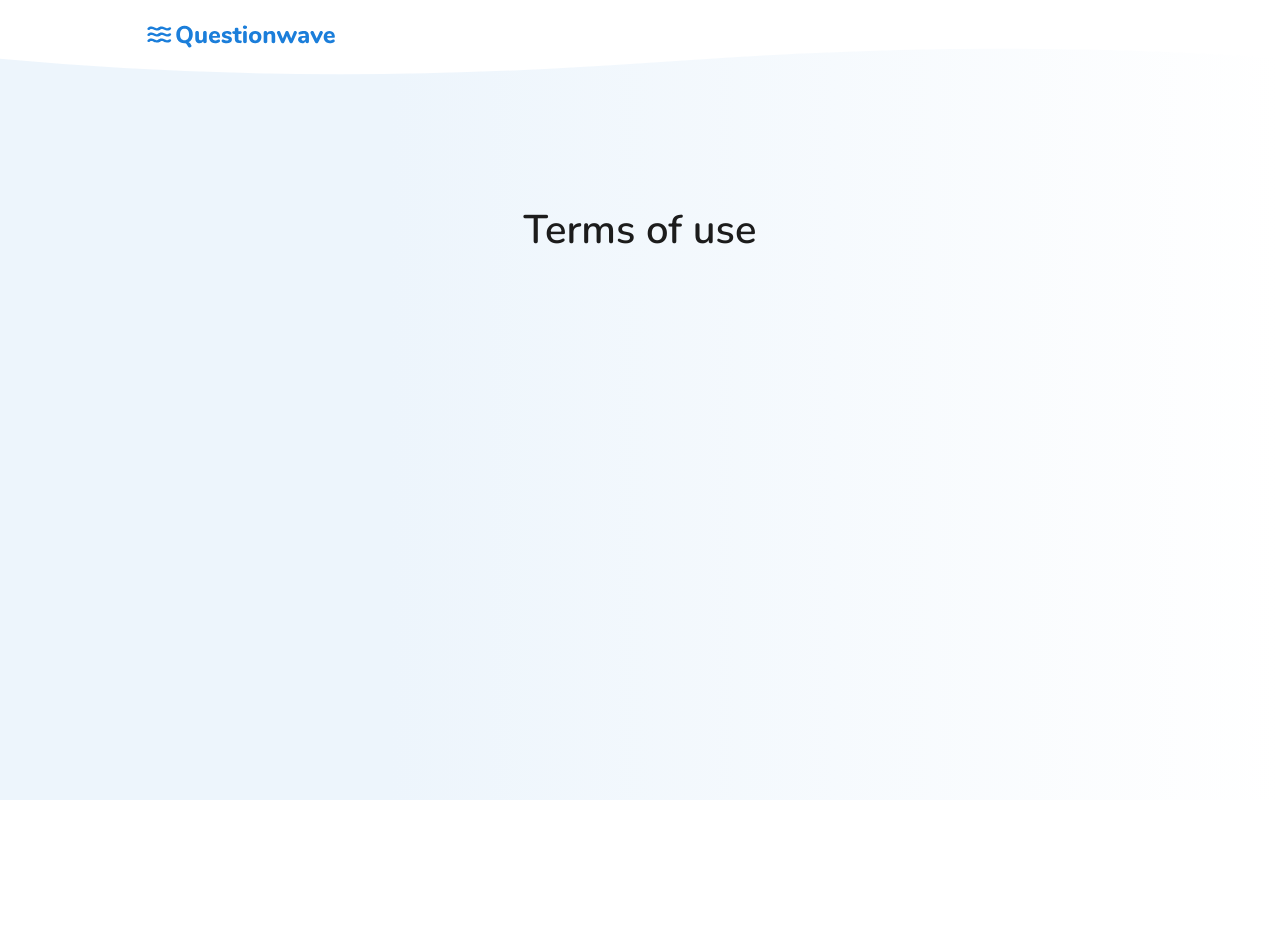
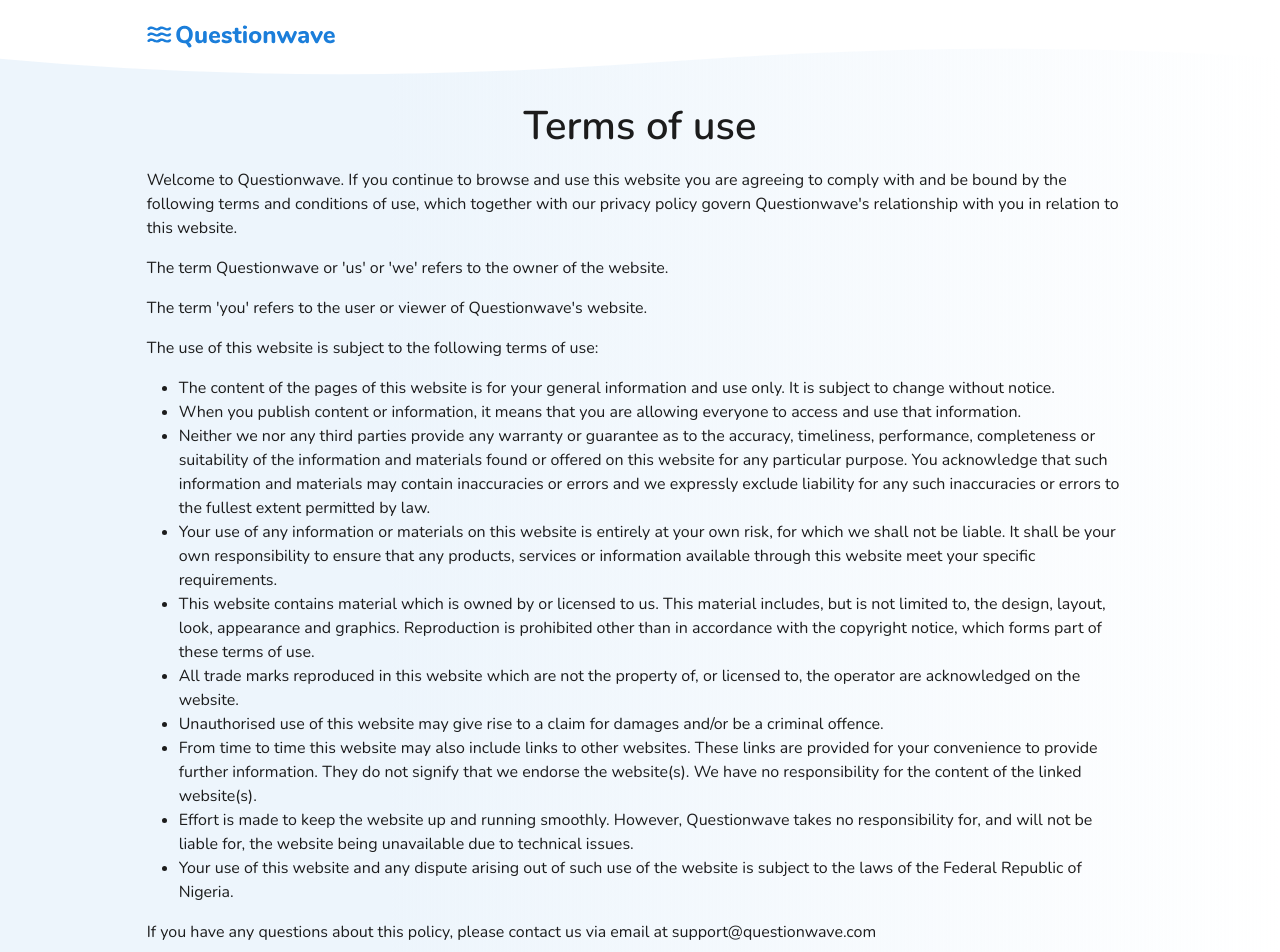
Before and after one commit to Adetoro/Questionwave-api, a React (Create React App) app in the folder client/: page /legal in a window 1280 px wide. Shown: the top 952 px of the page. Before the commit the page ends 800 px from the top, so only its background shows below. Built offline with nearby package versions, Linux system fonts and the light colour scheme.

Commit message:
added www to generated link, added legal info

```diff
--- a/client/src/App.js
+++ b/client/src/App.js
@@ -90,7 +90,7 @@
           LinkId={LinkId}/>
 
         <FeatureRequests
-          path='/Feature-requests'
+          path='/feature-requests'
           Title={Title}
           setTitle={setTitle}
           setLinkId={setLinkId}
@@ -100,7 +100,7 @@
           path='/legal' />
 
           <Admin
-          path='/Admin' />
+          path='/admin' />
         </Switch>
 
         </ErrorBoundary>
--- a/client/src/components/Footer/Footer.js
+++ b/client/src/components/Footer/Footer.js
@@ -20,11 +20,11 @@
   }
 
   function loadRequest(){
-    history.push(`/Feature-requests`);
+    history.push(`/feature-requests`);
   }
 
   function loadLegal(){
-    history.push(`/Legal`);
+    history.push(`/legal`);
   }
 
 
--- /dev/null
+++ b/client/src/pages/Legal/Legal.css
@@ -0,0 +1,3 @@
+.legalterms ul{
+    margin: 1rem 0 0 2rem;
+}
--- a/client/src/pages/Legal/Legal.js
+++ b/client/src/pages/Legal/Legal.js
@@ -1,13 +1,45 @@
 import React from 'react';
+import './Legal.css';
 
 const Legal = (props) => {
+    function Mailto({ email, subject, body, ...props }) {
+        return (
+          <a href={`mailto:${email}?subject=${subject || ""}&body=${body || ""}`}>
+            {props.children}
+          </a>
+        );
+      }
 
         return (
-            <div id="container" className="md:w-6/12 mx-auto mt-10 px-10 py-28">
+            <div id="container" className="md:w-10/12 mx-auto px-10 py-12">
                 <div className="text-4xl font-semibold text-center">
                      Terms of use
                 </div>
-                <div className="pt-3 text-base font-normal text-center">
+                <div className="pt-3 text-base font-normal space-y-4 legalterms ">
+                     <p>Welcome to Questionwave. If you continue to browse and use this website you are agreeing to comply with and be bound by the following terms and conditions of use, which together with our privacy policy govern Questionwave's relationship with you in relation to this website.</p>
+
+                    <p>The term Questionwave or 'us' or 'we' refers to the owner of the website.</p>
+
+                    <p>The term 'you' refers to the user or viewer of Questionwave's website.</p>
+
+                    <p>The use of this website is subject to the following terms of use:</p>
+                    <ul className="list-outside list-disc">
+                        <li>The content of the pages of this website is for your general information and use only. It is subject to change without notice.</li>
+                        <li>When you publish content or information, it means that you are allowing everyone to access and use that information.</li>
+                        <li>Neither we nor any third parties provide any warranty or guarantee as to the accuracy, timeliness, performance, completeness or suitability of the information and materials found or offered on this website for any particular purpose. You acknowledge that such information and materials may contain inaccuracies or errors and we expressly exclude liability for any such inaccuracies or errors to the fullest extent permitted by law.</li>
+                        <li>Your use of any information or materials on this website is entirely at your own risk, for which we shall not be liable. It shall be your own responsibility to ensure that any products, services or information available through this website meet your specific requirements.</li>
+                        <li>This website contains material which is owned by or licensed to us. This material includes, but is not limited to, the design, layout, look, appearance and graphics. Reproduction is prohibited other than in accordance with the copyright notice, which forms part of these terms of use.</li>
+                        <li>All trade marks reproduced in this website which are not the property of, or licensed to, the operator are acknowledged on the website.</li>
+                        <li>Unauthorised use of this website may give rise to a claim for damages and/or be a criminal offence.</li>
+                        <li>From time to time this website may also include links to other websites. These links are provided for your convenience to provide further information. They do not signify that we endorse the website(s). We have no responsibility for the content of the linked website(s).</li>
+                        <li>Effort is made to keep the website up and running smoothly. However, Questionwave takes no responsibility for, and will not be liable for, the website being unavailable due to technical issues.</li>
+                        <li>Your use of this website and any dispute arising out of such use of the website is subject to the laws of the Federal Republic of Nigeria.</li>
+                    </ul>
+
+
+                <p><span>If you have any questions about this policy, please contact us via email at</span> <Mailto  email="support@questionwave.com" >
+                support@questionwave.com
+                  </Mailto> </p>
 
                 </div>
 
--- a/client/src/pages/Link/LinkPage.js
+++ b/client/src/pages/Link/LinkPage.js
@@ -78,7 +78,7 @@
         })
 
     }
-    let DisplayLink = `https://questionwave.com/q/${props.LinkId}`;
+    let DisplayLink = `https://www.questionwave.com/q/${props.LinkId}`;
 
     if (props.LinkId === 0){
         return (
```
Also changed, not shown: client/src/pages/Home/questionwave-phone_mockup.png (added).
